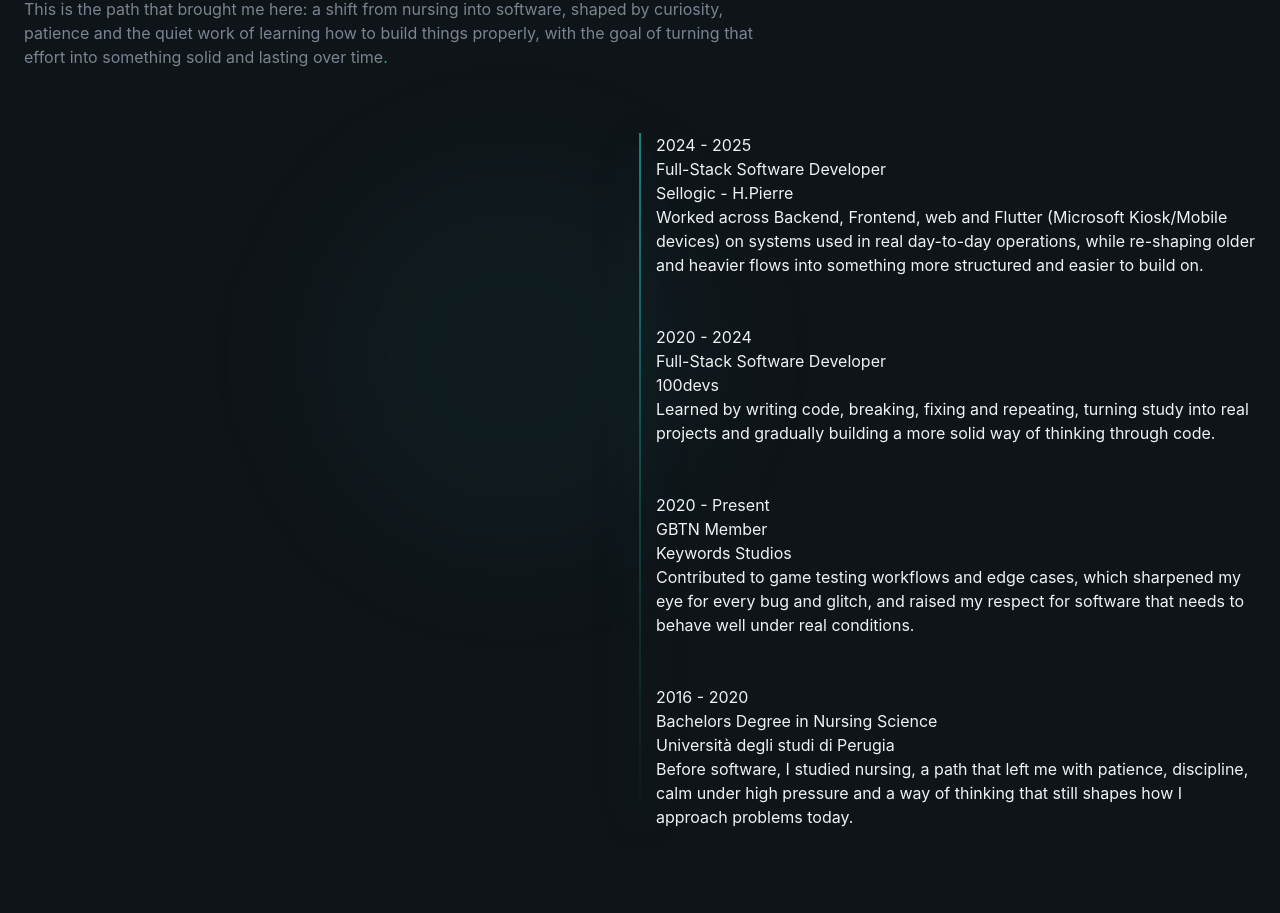
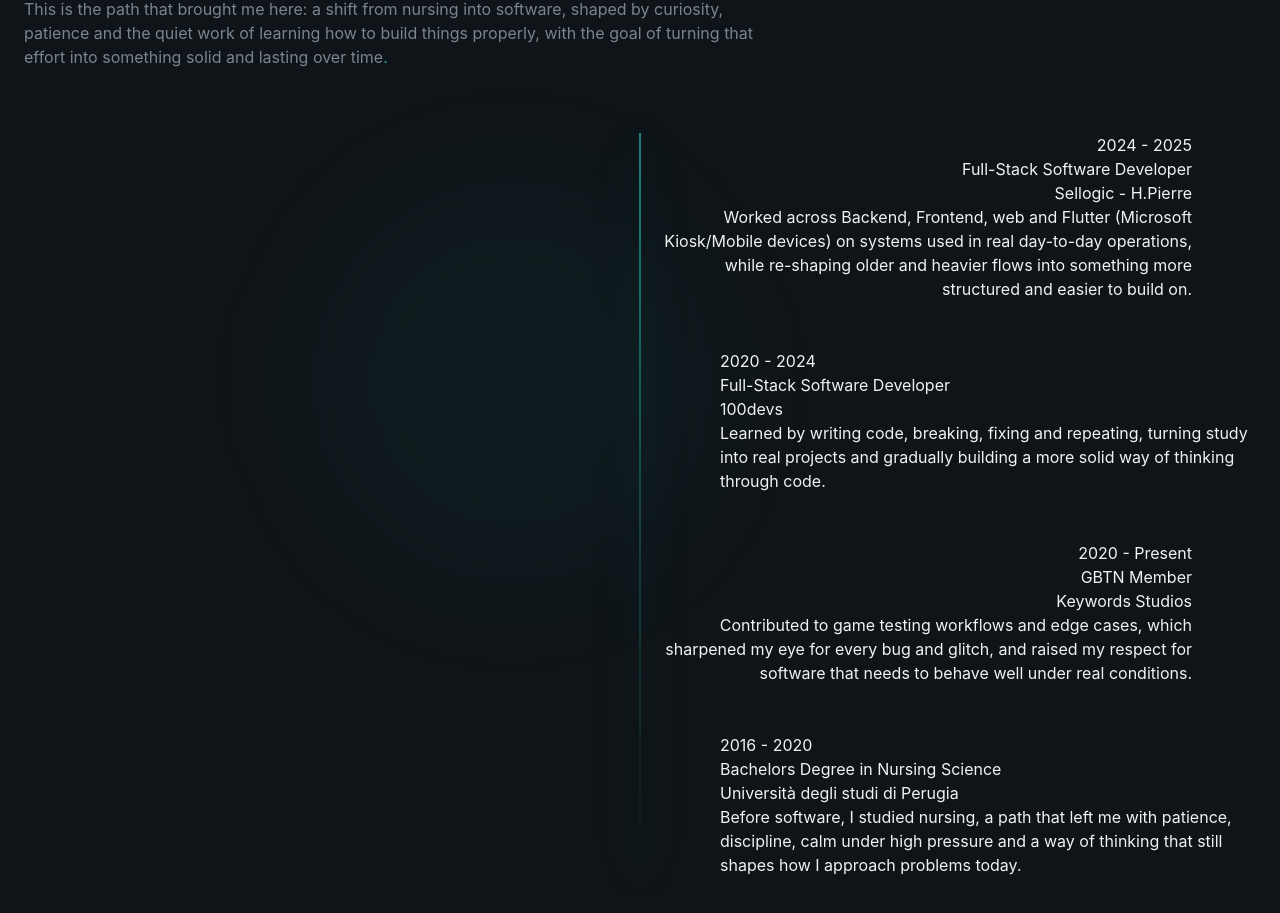
Before and after one commit to Satik37/satik37.github.io, a React (Vite) app: page / in a window 1280 px wide. Shown: the part 4056-4969 px from the top of the page. Built offline with nearby package versions, Linux system fonts and the light colour scheme.

Commit message:
added L and R logic on content

```diff
--- a/src/sections/Experience.jsx
+++ b/src/sections/Experience.jsx
@@ -79,7 +79,7 @@ export const Experience = () => {
                                 </div>
 
                                 {/* Content */}
-                                <div>
+                                <div className={`pl-8 md:pl-0 ${index % 2 === 0 ? 'md:pr-16 md:text-right' : 'md:col-start-2 md:pl-16'}`}>
                                     <div>
                                         <span>
                                             {exp.period}
```
